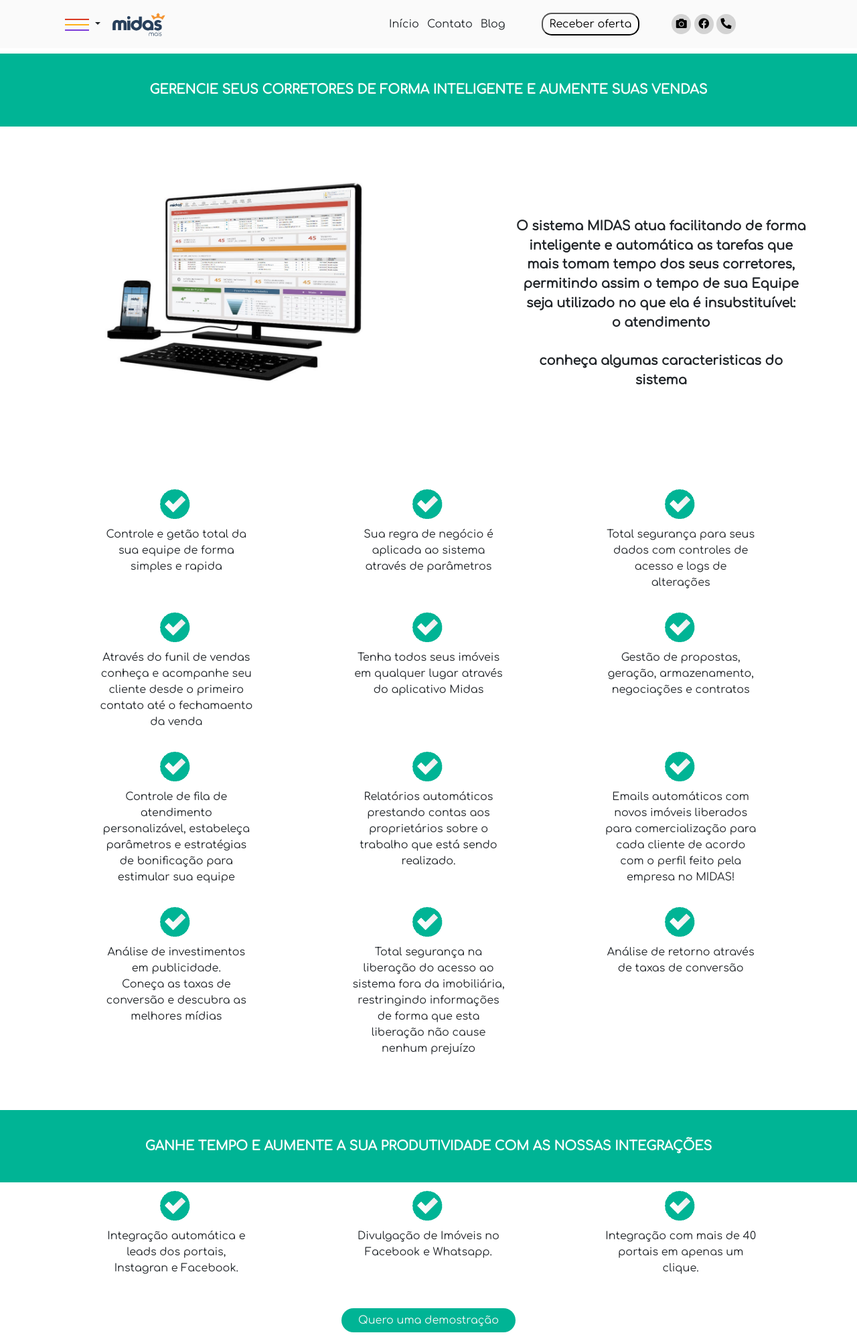
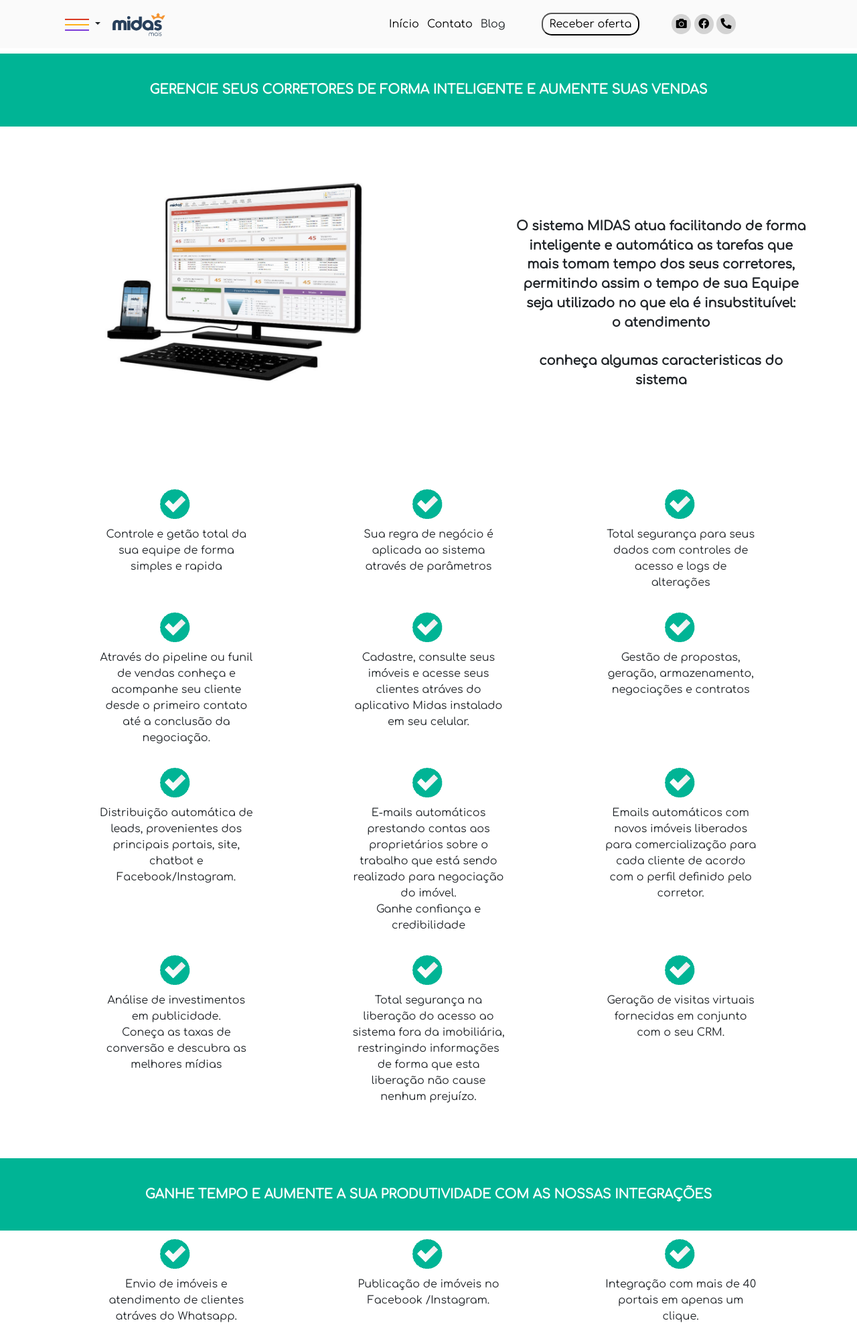
Before and after one commit to viniciusrad/teste-site, a PHP site: page /crm.php in a window 1280 px wide. Shown: the top 1994 px of the page at 67% size. Run offline with PHP 8.4, Linux system fonts and the light colour scheme; some libraries are stand-ins or nearby versions.

Commit message:
pagina modelo e home - entrega parcial

```diff
--- a/contato.php
+++ b/contato.php
@@ -20,8 +20,8 @@
     <div class="form-contato">
 
         <div class="div-formulario formulario-contato">
-            <p>Preencha o formulário e receba uma oferta exclusiva.</p>
             <form action="">
+                <hr>
                 <div class="div-field">
                     <label for="nome">Nome Completo<span style="color: red;">*</span></label>
                     <input type="text" name="nome" id="input-nome">
--- a/crm.php
+++ b/crm.php
@@ -58,7 +58,7 @@
                 <img class="img-icone-check" src="img/icone-check.png" alt="Avatar">
             </div>
             <div class="container container-check">
-                <p class="textos-icones-check">Através do funil de vendas conheça e acompanhe seu cliente desde o primeiro contato até o fechamaento da venda</p>
+                <p class="textos-icones-check">Através do pipeline ou funil de vendas conheça e acompanhe seu cliente desde o primeiro contato até a conclusão da negociação.</p>
             </div>
         </div>
         <div class="card-funcionalidade">
@@ -66,7 +66,7 @@
                 <img class="img-icone-check" src="img/icone-check.png" alt="Avatar">
             </div>
             <div class="container container-check">
-                <p class="textos-icones-check">Tenha todos seus imóveis em qualquer lugar através do aplicativo Midas</p>
+                <p class="textos-icones-check">Cadastre, consulte seus imóveis e acesse seus clientes atráves do aplicativo Midas instalado em seu celular.</p>
             </div>
         </div>
         <div class="card-funcionalidade">
@@ -82,7 +82,7 @@
                 <img class="img-icone-check" src="img/icone-check.png" alt="Avatar">
             </div>
             <div class="container container-check">
-                <p class="textos-icones-check">Controle de fila de atendimento personalizável, estabeleça parâmetros e estratégias de bonificação para estimular sua equipe</p>
+                <p class="textos-icones-check">Distribuição automática de leads, provenientes dos principais portais, site, chatbot e Facebook/Instagram.</p>
             </div>
         </div>
         <div class="card-funcionalidade">
@@ -90,7 +90,8 @@
                 <img class="img-icone-check" src="img/icone-check.png" alt="Avatar">
             </div>
             <div class="container container-check">
-                <p class="textos-icones-check">Relatórios automáticos prestando contas aos proprietários sobre o trabalho que está sendo realizado.</p>
+                <p class="textos-icones-check">E-mails automáticos prestando contas aos proprietários sobre o trabalho que está sendo realizado para negociação do imóvel.</p>
+                <p>Ganhe confiança e credibilidade</p>
             </div>
         </div>
         <div class="card-funcionalidade">
@@ -98,7 +99,7 @@
                 <img class="img-icone-check" src="img/icone-check.png" alt="Avatar">
             </div>
             <div class="container container-check">
-                <p class="textos-icones-check">Emails automáticos com novos imóveis liberados para comercialização para cada cliente de acordo com o perfil feito pela empresa no MIDAS!</p>
+                <p class="textos-icones-check">Emails automáticos com novos imóveis liberados para comercialização para cada cliente de acordo com o perfil definido pelo corretor.</p>
             </div>
         </div>
         <div class="card-funcionalidade">
@@ -115,7 +116,7 @@
                 <img class="img-icone-check" src="img/icone-check.png" alt="Avatar">
             </div>
             <div class="container container-check">
-                <p class="textos-icones-check">Total segurança na liberação do acesso ao sistema fora da imobiliária, restringindo informações de forma que esta liberação não cause nenhum prejuízo</p>
+                <p class="textos-icones-check">Total segurança na liberação do acesso ao sistema fora da imobiliária, restringindo informações de forma que esta liberação não cause nenhum prejuízo.</p>
             </div>
         </div>
         <div class="card-funcionalidade">
@@ -123,7 +124,7 @@
                 <img class="img-icone-check" src="img/icone-check.png" alt="Avatar">
             </div>
             <div class="container container-check">
-                <p class="textos-icones-check">Análise de retorno através de taxas de conversão</p>
+                <p class="textos-icones-check">Geração de visitas virtuais fornecidas em conjunto com o seu CRM.</p>
             </div>
         </div>
     </div>
@@ -141,7 +142,7 @@
                 <img class="img-icone-check" src="img/icone-check.png" alt="Avatar">
             </div>
             <div class="container container-check">
-                <p class="textos-icones-check">Integração automática e leads dos portais, Instagran e Facebook.</p>
+                <p class="textos-icones-check">Envio de imóveis e atendimento de clientes atráves do Whatsapp.</p>
             </div>
         </div>
         <div class="card-funcionalidade">
@@ -149,7 +150,7 @@
                 <img class="img-icone-check" src="img/icone-check.png" alt="Avatar">
             </div>
             <div class="container container-check">
-                <p class="textos-icones-check">Divulgação de Imóveis no Facebook e Whatsapp.</p>
+                <p class="textos-icones-check">Publicação de imóveis no Facebook /Instagram.</p>
             </div>
         </div>
         <div class="card-funcionalidade">
@@ -161,6 +162,65 @@
             </div>
         </div>
     </div>
+
+    <div class="div-fundo-verde">
+        <p>CONHEÇA NOSSOS PRODUTOS E SE DESTAQUE DA CONCORRÊNCIA</p>
+    </div>
+
+    <div class="div-funcionalidades">
+        <div class="card-funcionalidade">
+            <div class="div-icone-check">
+                <img class="img-icone-check" src="img/icone-chat.png" alt="Avatar">
+            </div>
+            <div class="container container-check">
+                <p class="textos-icones-check">Chatbot</p>
+            </div>
+        </div>
+        <div class="card-funcionalidade">
+            <div class="div-icone-check">
+                <img class="img-icone-check" src="img/icone-pre-venda.png" alt="Avatar">
+            </div>
+            <div class="container container-check">
+                <p class="textos-icones-check">pré-vendas</p>
+                <p class="textos-icones-check">(MQL)</p>
+            </div>
+        </div>
+        <div class="card-funcionalidade">
+            <div class="div-icone-check">
+                <img class="img-icone-check" src="img/icone-check.png" alt="Avatar">
+            </div>
+            <div class="container container-check">
+                <p class="textos-icones-check">Locação digital</p>
+            </div>
+        </div>
+        <div class="card-funcionalidade">
+            <div class="div-icone-check">
+                <img class="img-icone-check" src="img/icone-check.png" alt="Avatar">
+            </div>
+            <div class="container container-check">
+                <p class="textos-icones-check">Site Midas</p>
+            </div>
+        </div>
+        <div class="card-funcionalidade">
+            <div class="div-icone-check">
+                <img class="img-icone-check" src="img/icone-check.png" alt="Avatar">
+            </div>
+            <div class="container container-check">
+                <p class="textos-icones-check">Administração de imóveis</p>
+                <p>(MQL)</p>
+            </div>
+        </div>
+        <div class="card-funcionalidade">
+            <div class="div-icone-check">
+                <img class="img-icone-check" src="img/icone-check.png" alt="Avatar">
+            </div>
+            <div class="container container-check">
+                <p class="textos-icones-check">Integração com</p>
+                <p class="textos-icones-check">incorporadoras</p>
+            </div>
+        </div>
+    </div>
+
     <div class="div-btn-proposta">
         <button class="btn-saiba-mais-green">Quero uma demostração</button>
     </div>
--- a/header.php
+++ b/header.php
@@ -31,7 +31,7 @@
                         <a href="javascript:void(0);" class="icon"><img src="./img/menu-r.png" alt="menu" title="menu" class="pull-left sanduiche"></a>
                     </button>
                     <div class="dropdown-menu" aria-labelledby="btnGroupDrop1">
-                        <a class="dropdown-item" href="administracaoImoveis.php" style="border-left: 7px solid #d93117;margin-left: 10px;">SISTEMA PARA IMOBILIÁRIA</a>
+                        <a class="dropdown-item" href="crm.php" style="border-left: 7px solid #d93117;margin-left: 10px;">SISTEMA PARA IMOBILIÁRIA</a>
                         <a class="dropdown-item" href="siteImobiliarias.php" style="border-left: 7px solid #ffb017;margin-left: 10px;"> SITE PARA IMOBILIÁRIA</a>
                         <a class="dropdown-item" href="sistemaImobiliarias.php" style="border-left: 7px solid #7434d3;margin-left: 10px;">MARKETING DIGITAL PARA IMOBLIÁRIA</a>
                         <a class="dropdown-item" href="chatbotImobiliarias.php" style="border-left: 7px solid #9c136f;margin-left: 10px;">CHATBOT</a>
@@ -43,7 +43,7 @@
                 </div>
                 <!-- sanduiche das paginas midas -->
 
-                <div class="pull-left"><a href="https://www.midasmais.com.br/novo_site"><img id="img-logo" src="./img/logo-midas2.png" alt="Midas" title="Midas"></a></div>
+                <div class="pull-left"><a href="./index.php"><img id="img-logo" src="./img/logo-midas2.png" alt="Midas" title="Midas"></a></div>
             </div>
             <button class="navbar-toggler" type="button" data-toggle="collapse" data-target="#navbarResponsive" aria-controls="navbarResponsive" aria-expanded="false" aria-label="Toggle navigation">
                 <span class="navbar-toggler-icon"></span>
@@ -51,18 +51,20 @@
             <div class="collapse navbar-collapse" id="navbarResponsive">
                 <ul class="navbar-nav ml-auto barra-enderecos">
                     <li class="nav-item">
-                        Início
+                        <a href="./index.php">Início</a>
                     </li>
                     <li class="nav-item">
-                        Contato
+                        <a href="./contato.php">Contato</a>
+
                     </li>
                     <li class="nav-item">
                         Blog
                     </li>
 
                 </ul>
-
-                <button class="btn-receber-oferta">Receber oferta</button>
+                <a href="./contato.php">
+                    <button class="btn-receber-oferta">Receber oferta</button>
+                </a>
 
                 <div class="div-social-icons">
                     <a class="" href="#"><i class="fas fa-camera"></i></a>
@@ -114,7 +116,6 @@
         document.documentElement.dataset.scroll = window.scrollY;
 
         if (window.scrollY != 0) {
-
             $("#img-logo").attr("src", "img/Logo-Midas-Mais-branca.png");
         } else {
             $("#img-logo").attr("src", "img/logo-midas2.png");
--- a/index.css
+++ b/index.css
@@ -1,7 +1,7 @@
 body{
     /* background-color: #FAFAFA; */
     font-family: "Comfortaa", Sans-serif;
-    width: fit-content;
+    /* width: fit-content; */
 
 
 }
@@ -576,9 +576,9 @@
 
 .rodape{
   background-color: lightgray;
-  height: 190px;
+  min-height: 190px;
   align-items: center;
-  padding-top: 3em;
+  padding: 3em;
 
 }
 
@@ -765,10 +765,20 @@
   .div-img-crm {
     width: 100%;
   }
+
 }
 
 .formulario-contato{
   width: 100%;
+}
+
+@media only screen and (max-width: 600px) {
+
+  .formulario-contato{
+    width: 80%;
+    margin: auto;
+  }
+
 }
 
 .div-imagem-fundo-contato{
@@ -778,12 +788,14 @@
   align-items: center;
   margin-top: 80px;
   background:url(img/fundo-contato.jpg) center center no-repeat;
-  height: 400px;
+  min-height: 400px;
 }
 
 .div-imagem-fundo-contato p{
   font-size: 48px;
+  font-weight: bold;
   align-content: center;
   text-align: center;
   color: white;
+  padding: 80px;
 }
```
